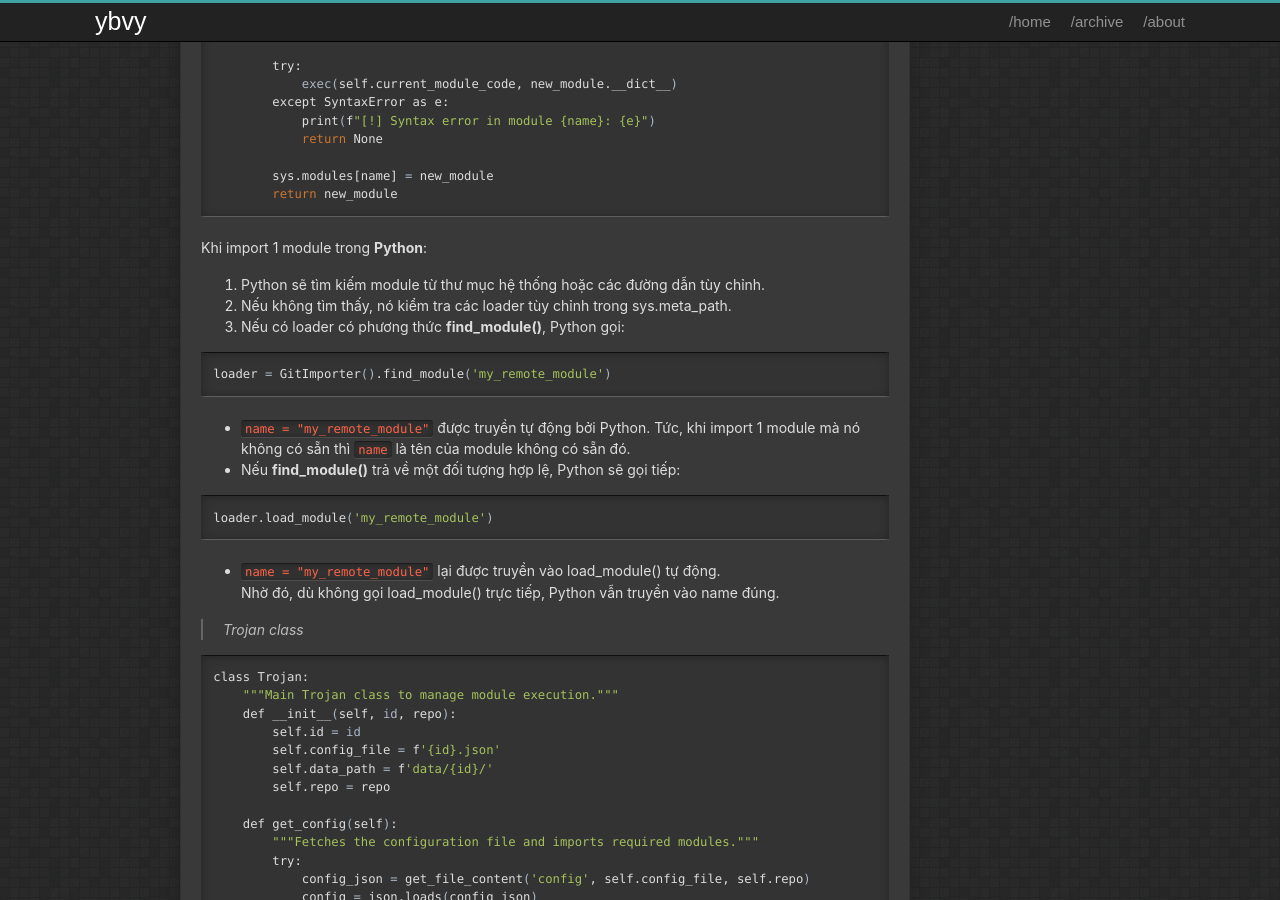
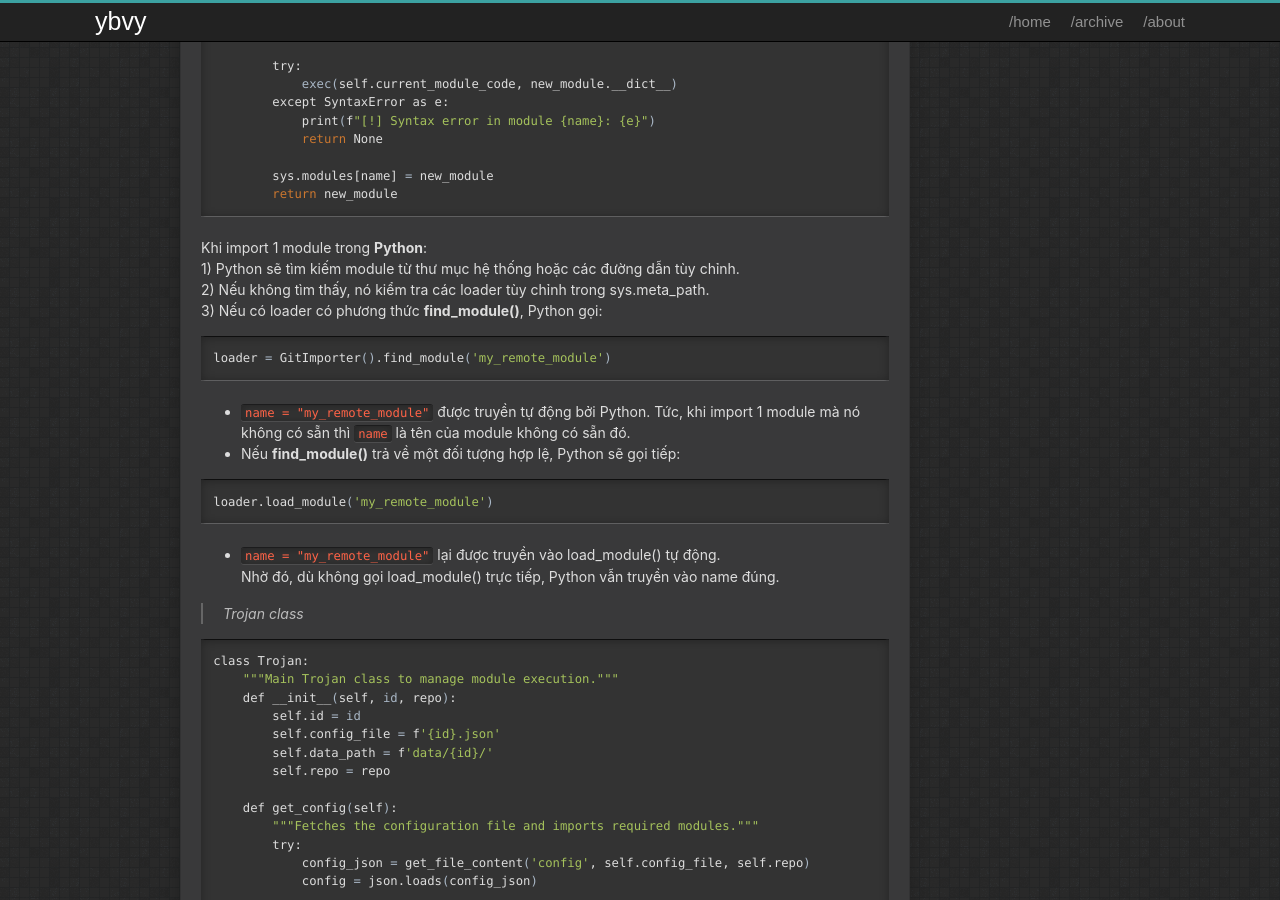
Before and after one commit to ybvy/ybvy.github.io, a Jekyll site: the page built from _posts/2025-03-21-trojan-with-github.md, in a window 1280 px wide and 900 px high, scrolled down 4853 px. Built offline with Jekyll 4.4.1, drawn with Linux system fonts in a browser that asks for light colours; comment, search, counter and statistics services are not loaded.

Commit message:
add post

```diff
--- a/_posts/2025-03-21-trojan-with-github.md
+++ b/_posts/2025-03-21-trojan-with-github.md
@@ -273,9 +273,9 @@ class GitImporter:
 {% endhighlight %}
 
 Khi import 1 module trong **Python**:
-1. Python sẽ tìm kiếm module từ thư mục hệ thống hoặc các đường dẫn tùy chỉnh.
-2. Nếu không tìm thấy, nó kiểm tra các loader tùy chỉnh trong sys.meta_path.
-3. Nếu có loader có phương thức **find_module()**, Python gọi:
+1) Python sẽ tìm kiếm module từ thư mục hệ thống hoặc các đường dẫn tùy chỉnh.
+2) Nếu không tìm thấy, nó kiểm tra các loader tùy chỉnh trong sys.meta_path.
+3) Nếu có loader có phương thức **find_module()**, Python gọi:
 {% highlight bash %}
 loader = GitImporter().find_module('my_remote_module')
 {% endhighlight %}
```
